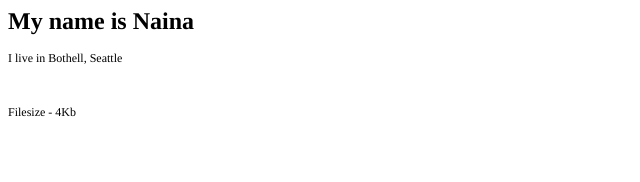
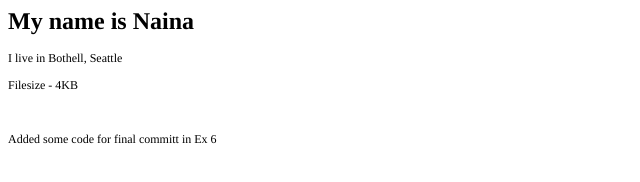
Before and after one commit to msuna786/Exercise-6, a plain HTML site: page index.html in a window 1280 px wide. Shown: the whole page, without its empty margins (0-640 px from the left). Drawn offline with Linux system fonts and the light colour scheme.

Commit message:
Update index.html
Last Commit to be reset

```diff
--- a/index.html
+++ b/index.html
@@ -15,7 +15,8 @@
 <body>
 <h1 style="margin: 0.0px 0.0px 16.1px 0.0px; line-height: 28.0px; font: 24.0px Times; color: #000000; -webkit-text-stroke: #000000"><span class="s1"><b>My name is Naina</b></span></h1>
 <p class="p2"><span class="s1">I live in Bothell, Seattle</span></p>
+<p class="p2"><span class="s1">Filesize - 4KB</span></p>
 <p class="p3"><span class="s1"></span><br></p>
-<p class="p2"><span class="s1">Filesize - 4Kb</span></p>
+<p class="p2"><span class="s1">Added some code for final committ in Ex 6</span></p>
 </body>
 </html>
```
